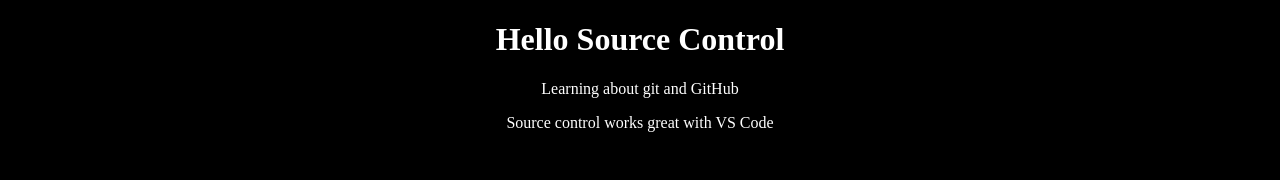
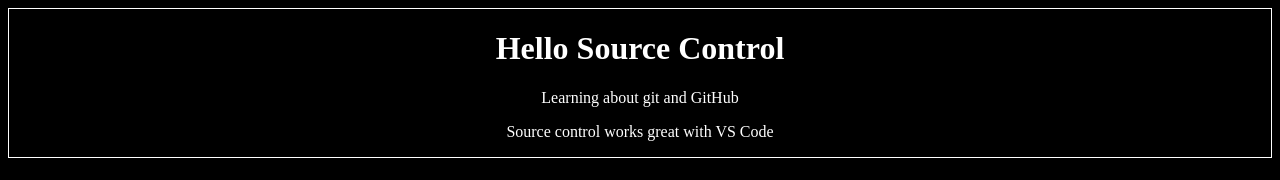
Before and after one commit to Bkc4444/HelloSourceControl, a plain HTML site: page index.html in a window 1280 px wide. Drawn offline with Linux system fonts and the light colour scheme.

Commit message:
Added a border

```diff
--- a/index.css
+++ b/index.css
@@ -1,6 +1,7 @@
 body {
     background-color: black;
     text-align: center;
+    border: 1px solid white;
 }
 h1 {
     color: white;
```
Also changed, not shown: index.html (+3 -0 lines).
